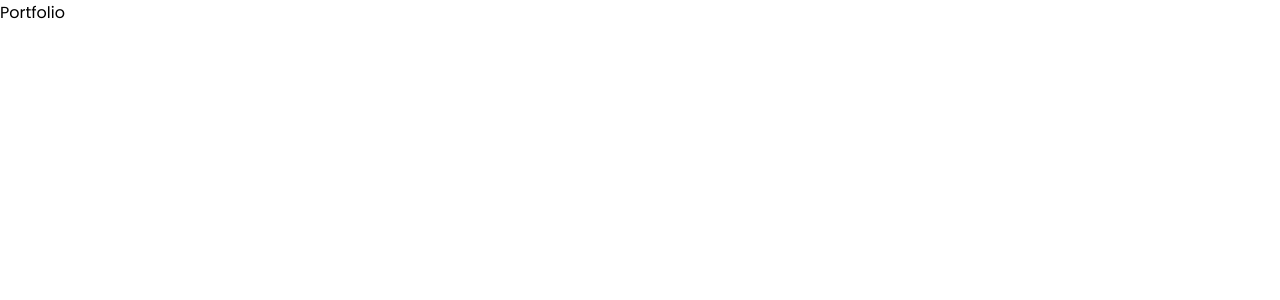
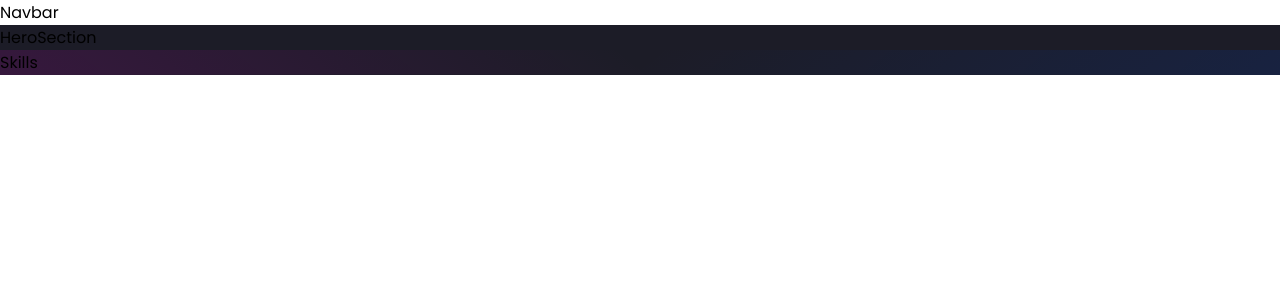
Before and after one commit to DeeprajGawand/Portfolio-website, a React (Create React App) app: page / in a window 1280 px wide. Shown: the top 300 px of the page. Built offline with nearby package versions, Linux system fonts and the light colour scheme.

Commit message:
navbar skills hero component added

```diff
--- a/src/App.js
+++ b/src/App.js
@@ -1,11 +1,40 @@
+import styled from 'styled-components'
+import './App.css';
+import {darkTheme} from "./utils/Themes"
+import { ThemeProvider } from "styled-components";
+import Navbar from './components/Navbar';
+import HeroSection from './components/HeroSection';
+import Skills from './components/Skills'
 
-import './App.css';
+const Body = styled.div`
+background-color: ${({theme}) => theme.bg};
+width: 100%;
+height: 100%;
+overflow-x: hidden;
+`
+
+const Wrapper = styled.div`
+background: linear-gradient(38.73deg, rgba(204, 0, 187, 0.15) 0%,
+rgba(201, 32, 184, 0) 50%),
+linear-gradient(141.27deg,
+  rgba(0, 70, 209, 0) 50%,
+  rgba(0, 70, 209, 0.15) 100%);
+  width: 100%;
+  clip-path: polygon(0 0, 100% 0, 100% 100%,30% 98%, 0 100%);
+`
+
 
 function App() {
   return (
-    <div className="App">
-    Portfolio
-    </div>
+    <ThemeProvider theme = {darkTheme}>
+      <Navbar/>
+      <Body>
+     <HeroSection/>
+     <Wrapper>
+     <Skills/>
+     </Wrapper>
+      </Body>
+    </ThemeProvider>
   );
 }
 
--- /dev/null
+++ b/src/components/HeroSection/index.js
@@ -0,0 +1,9 @@
+import React from 'react'
+
+const HeroSection = () => {
+  return (
+    <div>HeroSection</div>
+  )
+}
+
+export default HeroSection;
--- /dev/null
+++ b/src/components/Navbar/index.js
@@ -0,0 +1,9 @@
+import React from 'react'
+
+const Navbar = () => {
+  return (
+    <div>Navbar</div>
+  )
+}
+
+export default Navbar
--- /dev/null
+++ b/src/components/Skills/index.js
@@ -0,0 +1,9 @@
+import React from 'react'
+
+const Skills = () => {
+  return (
+    <div>Skills</div>
+  )
+}
+
+export default Skills
```
